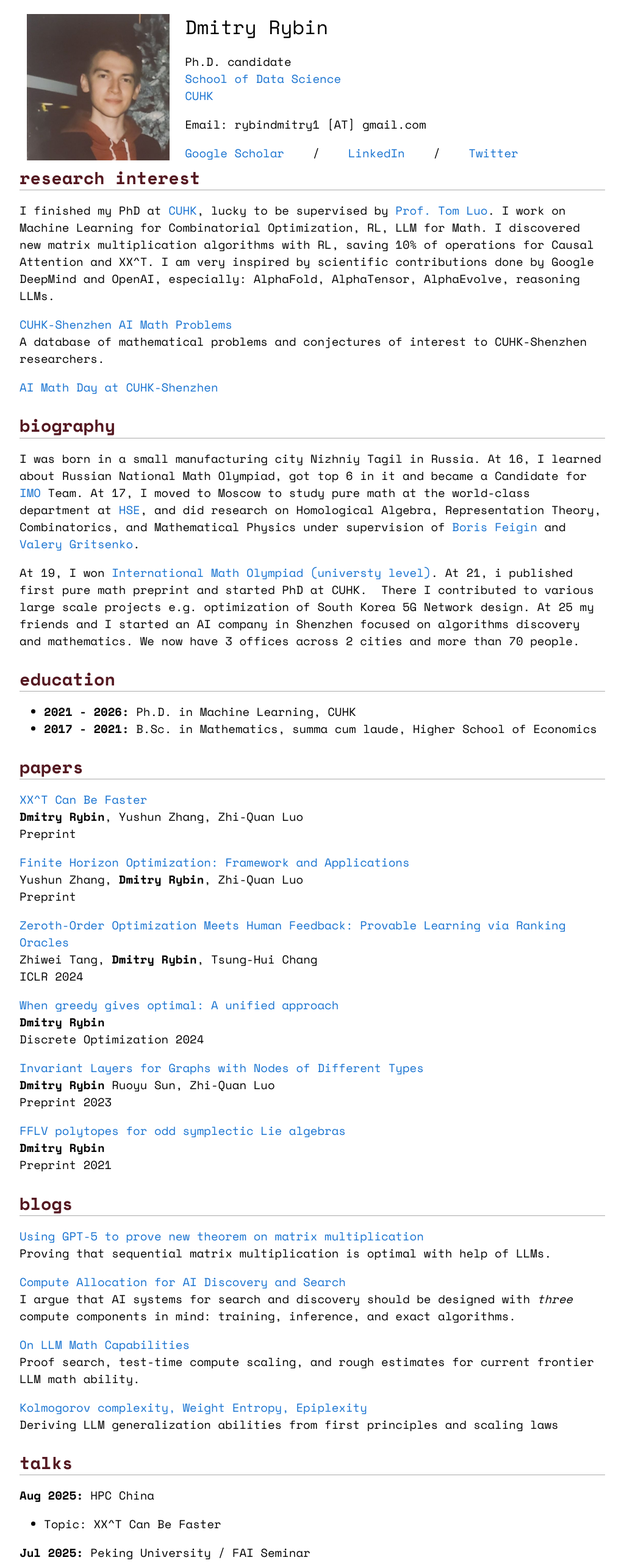
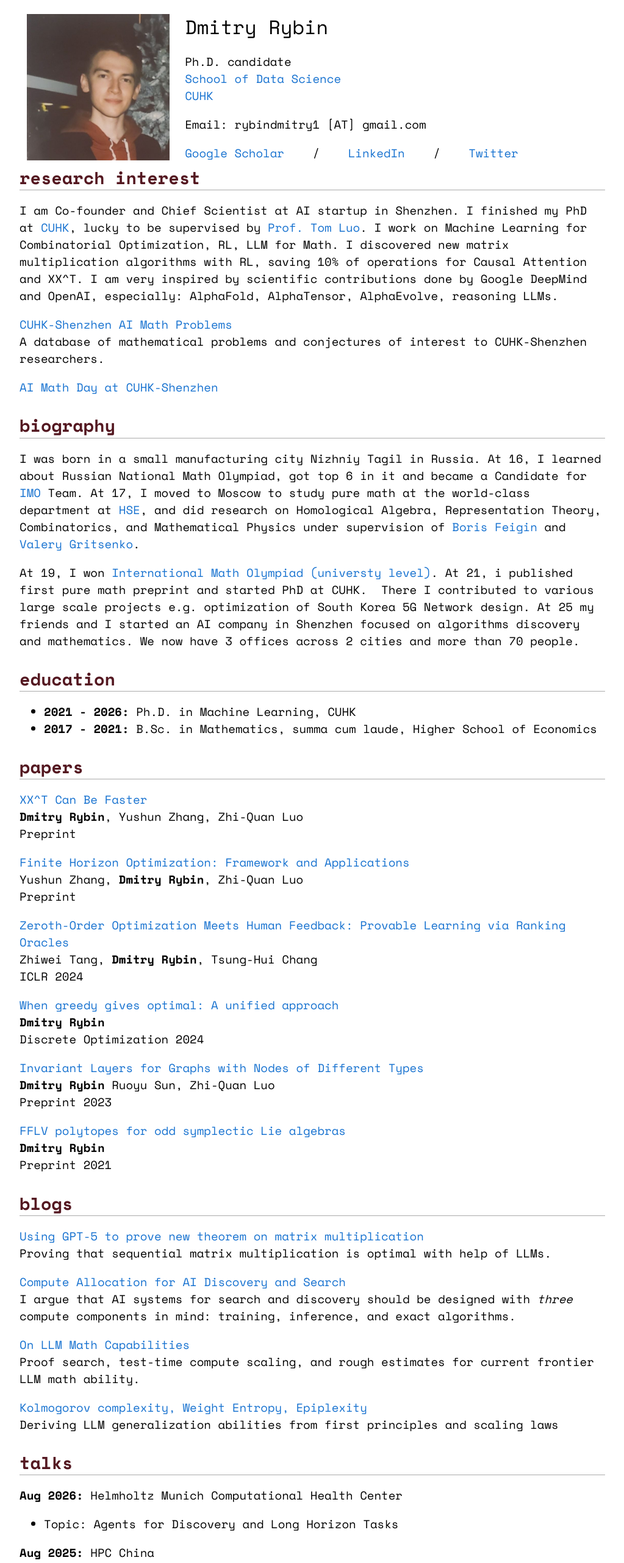
Before and after one commit to rybindmitry/rybindmitry.github.io, a website: page index.html in a window 1280 px wide. Shown: the top 2563 px of the page at 61% size, without its empty margins (128-1151 px from the left). Drawn offline with nearby package versions, Linux system fonts and the light colour scheme; some packages are replaced by stand-ins of ours; a script that the page names is missing.

Commit message:
Update homepage

```diff
--- a/index.html
+++ b/index.html
@@ -193,16 +193,14 @@
                                     <a href="https://twitter.com/DmitryRybin1"> Twitter </a>
                                     <!-- <br> -->
                                     <!-- &nbsp;&nbsp;&nbsp;/&nbsp;&nbsp;&nbsp; -->
-                                    <!-- <a href="https://www.instagram.com/ericzhang0410/">Instagram</a> -->
                                     <!-- &nbsp;&nbsp;&nbsp;/&nbsp;&nbsp;&nbsp; -->
                                     <!-- &nbsp;&nbsp;&nbsp;/&nbsp;&nbsp;&nbsp; -->
-                                    <!-- <a href="https://weibo.com/u/5831484448">Weibo</a> &nbsp;&nbsp;&nbsp; -->
                                 </p>
                             </td>
                         </tr>
                     </table>
                     <h2>research interest</h2>
-                    <p>I finished my PhD at <a href="https://www.cuhk.edu.cn/en">CUHK</a>, lucky to be supervised by <a href="https://scholar.google.com/citations?user=dW3gcXoAAAAJ&amp;hl=en">Prof. Tom Luo</a>. I work on Machine Learning for Combinatorial Optimization, RL, LLM for Math. I discovered new matrix multiplication algorithms with RL, saving 10% of operations for Causal Attention and XX^T. I am very inspired by scientific contributions done by Google DeepMind and OpenAI, especially: AlphaFold, AlphaTensor, AlphaEvolve, reasoning LLMs.</p>
+                    <p>I am Co-founder and Chief Scientist at AI startup in Shenzhen. I finished my PhD at <a href="https://www.cuhk.edu.cn/en">CUHK</a>, lucky to be supervised by <a href="https://scholar.google.com/citations?user=dW3gcXoAAAAJ&amp;hl=en">Prof. Tom Luo</a>. I work on Machine Learning for Combinatorial Optimization, RL, LLM for Math. I discovered new matrix multiplication algorithms with RL, saving 10% of operations for Causal Attention and XX^T. I am very inspired by scientific contributions done by Google DeepMind and OpenAI, especially: AlphaFold, AlphaTensor, AlphaEvolve, reasoning LLMs.</p>
                     <p><a href="problems/index.html">CUHK-Shenzhen AI Math Problems</a> <br />
                     A database of mathematical problems and conjectures of interest to CUHK-Shenzhen researchers.</p>
                     <p><a href="events/ai-math-day.html">AI Math Day at CUHK-Shenzhen</a></p>
@@ -248,12 +246,12 @@
                     Deriving LLM generalization abilities from first principles and scaling laws</p>
 
                     <h2>talks</h2>
-                    <!--<p><b>Sep 2025:</b> ByteDance Seed </p>
+                    <p><b>Aug 2026:</b> Helmholtz Munich Computational Health Center</p>
                     <ul>
                         <li>
-                            <p>Topic: Discovering New Algorithms with Language Models </p>
+                            <p>Topic: Agents for Discovery and Long Horizon Tasks</p>
                         </li>
-                    </ul> -->
+                    </ul>
                     <p><b>Aug 2025:</b> HPC China </p>
                     <ul>
                         <li>
```
